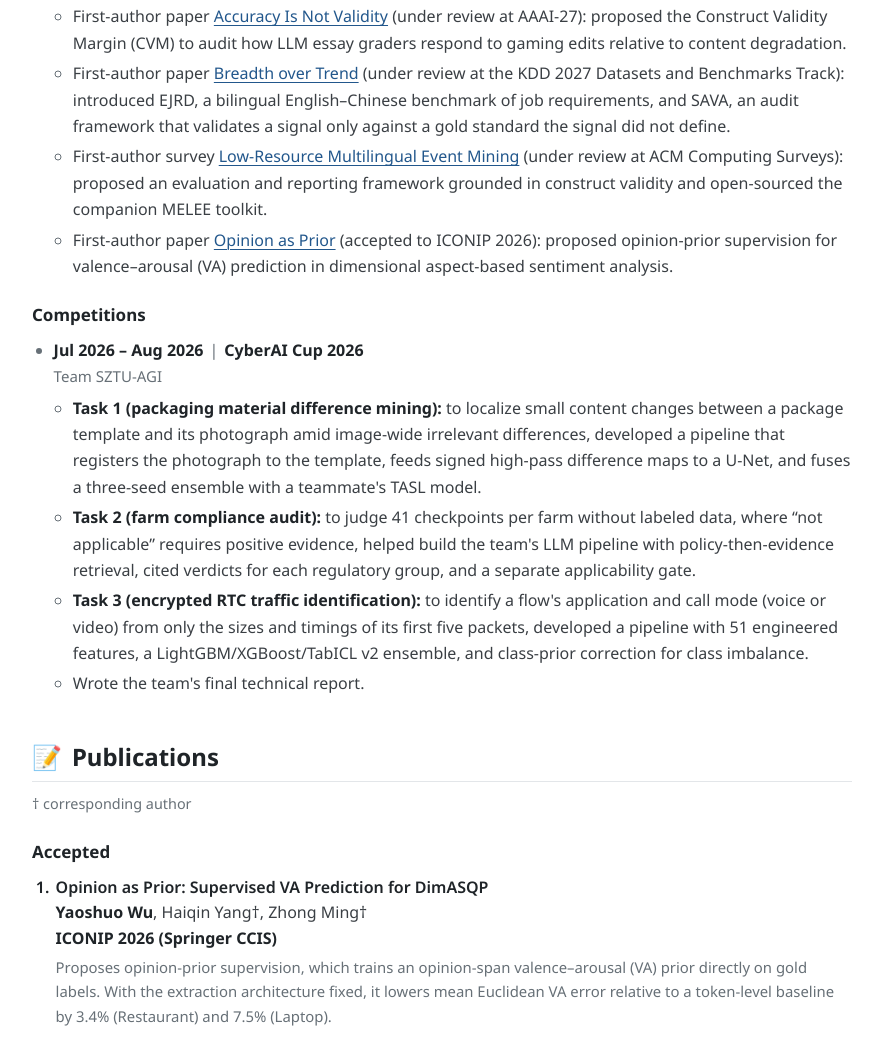
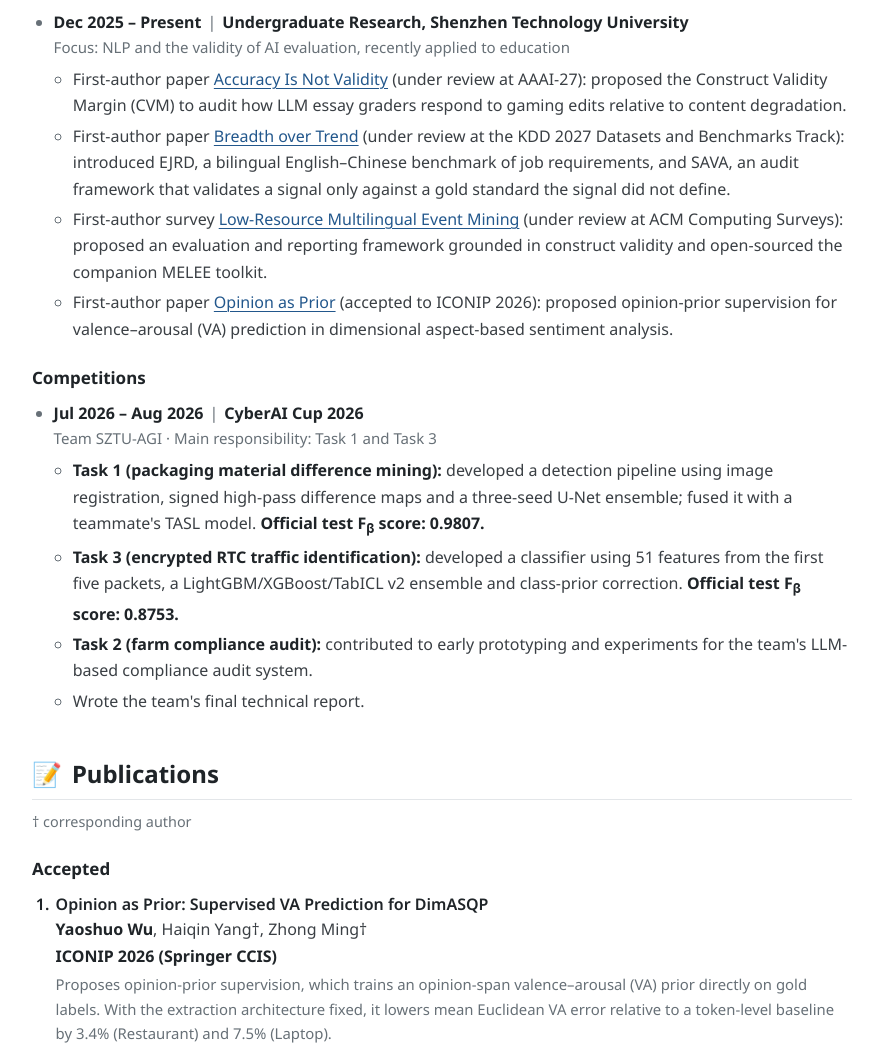
Before and after one commit to Potato0705/Potato0705.github.io, a plain HTML site: page index.html in a window 1280 px wide. Shown: the part 1382-2431 px from the top of the page, without its empty margins (340-1221 px from the left). Drawn offline with Linux system fonts and the light colour scheme.

Commit message:
Update CyberAI Cup results and bilingual CVs

```diff
--- a/index.html
+++ b/index.html
@@ -147,7 +147,7 @@
   .icon { width: 16px; height: 16px; flex: none; fill: currentColor; color: var(--muted); }
 
   .content { min-width: 0; max-width: 820px; }
-  section, .pubs > li { scroll-margin-top: calc(env(safe-area-inset-top, 0px) + 76px); }
+  section, .pubs > li, .timeline > li { scroll-margin-top: calc(env(safe-area-inset-top, 0px) + 76px); }
   h2 {
     display: flex;
     align-items: center;
@@ -202,7 +202,7 @@
     .author-links { display: flex; flex-wrap: wrap; gap: 6px 18px; }
     .masthead a.home { display: none; }
     .masthead nav { flex-wrap: wrap; gap: 2px 16px; padding-block: 8px; }
-    section, .pubs > li { scroll-margin-top: calc(env(safe-area-inset-top, 0px) + 104px); }
+    section, .pubs > li, .timeline > li { scroll-margin-top: calc(env(safe-area-inset-top, 0px) + 104px); }
   }
   @media (max-width: 540px) {
     body { font-size: 15.5px; }
@@ -269,6 +269,7 @@
     <section id="news">
       <h2><span aria-hidden="true">🔥</span>News</h2>
       <ul class="news">
+        <li><span class="date">2026.10</span>: Official <a href="#cyberai-cup-2026">CyberAI Cup 2026</a> results are in: the Task 1 and Task 3 systems I developed achieved organizer-reported F<sub>β</sub> scores of <strong>0.9807</strong> and <strong>0.8753</strong>, respectively.</li>
         <li><span class="date">2026.09</span>: Submitted the camera-ready version of our <a href="#pub-dimasqp">ICONIP 2026 paper</a>.</li>
         <li><span class="date">2026.08</span>: <a href="#pub-dimasqp">Opinion as Prior</a> was accepted to <strong>ICONIP 2026</strong>.</li>
         <li><span class="date">2026.08</span>: Participated in <strong>CyberAI Cup 2026</strong> with team SZTU-AGI.</li>
@@ -307,13 +308,13 @@
 
       <h3>Competitions</h3>
       <ul class="timeline">
-        <li>
+        <li id="cyberai-cup-2026">
           <div class="head"><span class="when">Jul 2026 – Aug 2026</span><span class="sep">|</span>CyberAI Cup 2026</div>
-          <div class="meta">Team SZTU-AGI</div>
+          <div class="meta">Team SZTU-AGI · Main responsibility: Task 1 and Task 3</div>
           <ul>
-            <li><strong>Task 1 (packaging material difference mining):</strong> to localize small content changes between a package template and its photograph amid image-wide irrelevant differences, developed a pipeline that registers the photograph to the template, feeds signed high-pass difference maps to a U-Net, and fuses a three-seed ensemble with a teammate&#39;s TASL model.</li>
-            <li><strong>Task 2 (farm compliance audit):</strong> to judge 41 checkpoints per farm without labeled data, where “not applicable” requires positive evidence, helped build the team&#39;s LLM pipeline with policy-then-evidence retrieval, cited verdicts for each regulatory group, and a separate applicability gate.</li>
-            <li><strong>Task 3 (encrypted RTC traffic identification):</strong> to identify a flow&#39;s application and call mode (voice or video) from only the sizes and timings of its first five packets, developed a pipeline with 51 engineered features, a LightGBM/XGBoost/TabICL v2 ensemble, and class-prior correction for class imbalance.</li>
+            <li><strong>Task 1 (packaging material difference mining):</strong> developed a detection pipeline using image registration, signed high-pass difference maps and a three-seed U-Net ensemble; fused it with a teammate&#39;s TASL model. <strong>Official test F<sub>β</sub> score: 0.9807.</strong></li>
+            <li><strong>Task 3 (encrypted RTC traffic identification):</strong> developed a classifier using 51 features from the first five packets, a LightGBM/XGBoost/TabICL v2 ensemble and class-prior correction. <strong>Official test F<sub>β</sub> score: 0.8753.</strong></li>
+            <li><strong>Task 2 (farm compliance audit):</strong> contributed to early prototyping and experiments for the team&#39;s LLM-based compliance audit system.</li>
             <li>Wrote the team's final technical report.</li>
           </ul>
         </li>
@@ -366,7 +367,7 @@
       </ul>
     </section>
 
-    <footer class="footer">Last updated: September 2026</footer>
+    <footer class="footer">Last updated: October 12, 2026</footer>
   </main>
 </div>
 </div>
```
Also changed, not shown: 3 other files.
